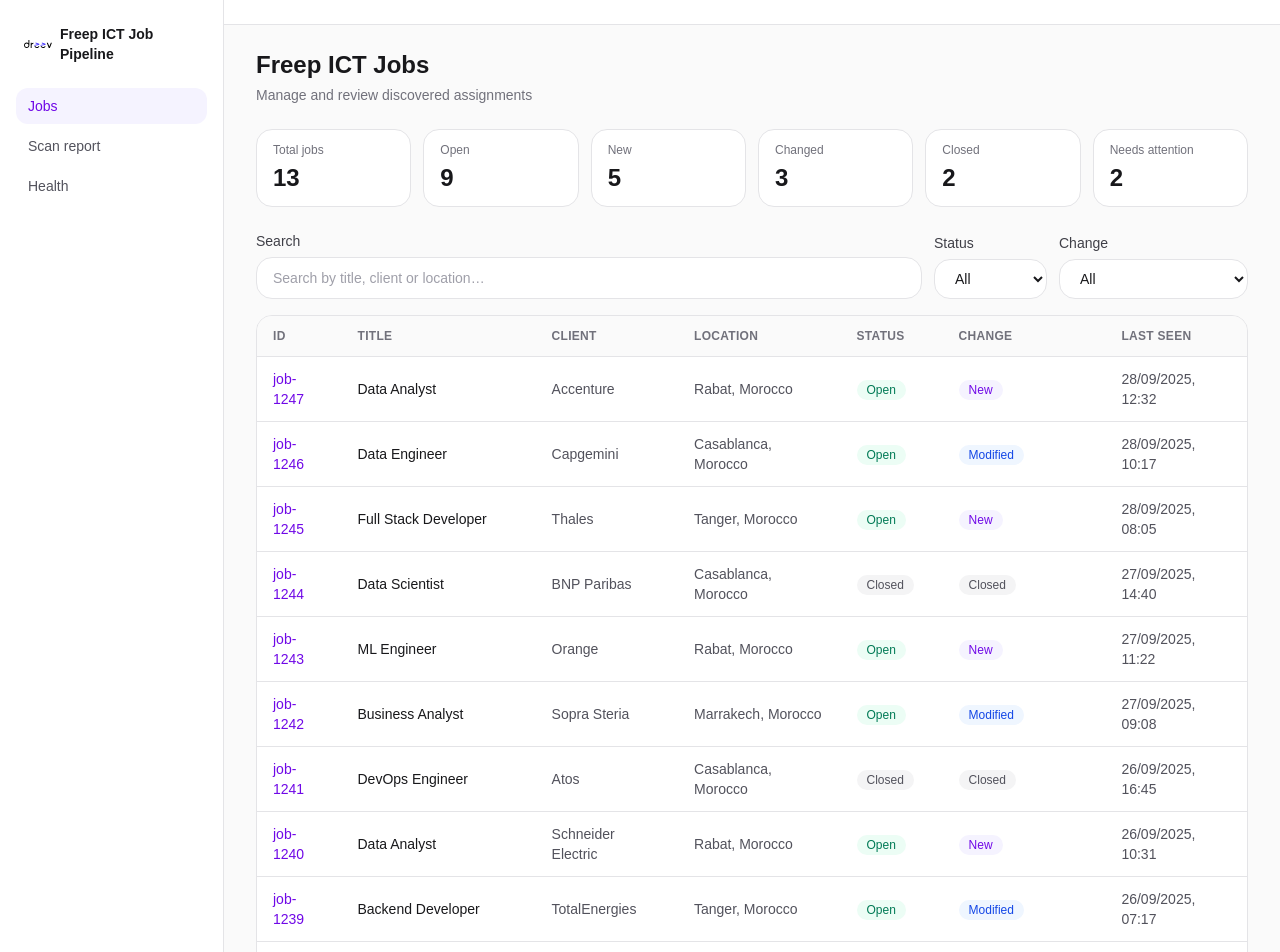
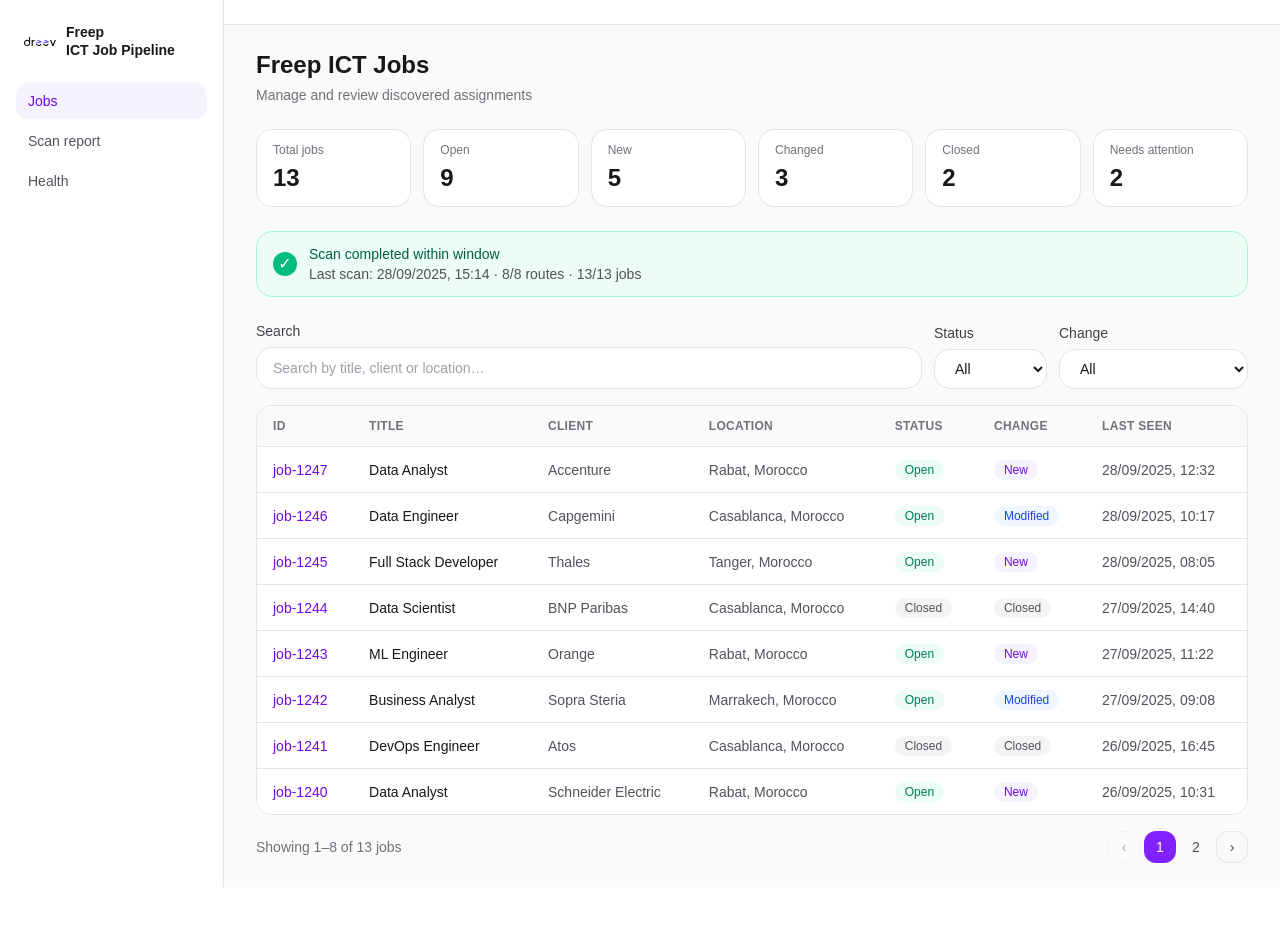
Before and after one commit to zakariaeyahya/freep-ict-job-pipeline, a Next.js app in the folder freep-ict-job-pipeline/: page /jobs in a window 1280 px wide. Shown: the top 952 px of the page. After the commit the page ends 887 px from the top, so only its background shows below. Built offline with nearby package versions, Linux system fonts and the light colour scheme.

Commit message:
feat: add pagination to jobs table and implement scan status banner component

```diff
--- a/freep-ict-job-pipeline/src/app/(app)/jobs/page.tsx
+++ b/freep-ict-job-pipeline/src/app/(app)/jobs/page.tsx
@@ -1,6 +1,7 @@
 import { getJobs } from "@/lib/mock/jobs";
 import { JobsSummary } from "@/components/jobs/jobs-summary";
 import { JobsTable } from "@/components/jobs/jobs-table";
+import { ScanStatusBanner } from "@/components/jobs/scan-status-banner";
 
 export default function JobsPage() {
   const jobs = getJobs();
@@ -15,6 +16,7 @@
       </div>
 
       <JobsSummary jobs={jobs} />
+      <ScanStatusBanner />
       <JobsTable jobs={jobs} />
     </div>
   );
--- a/freep-ict-job-pipeline/src/components/jobs/jobs-table.tsx
+++ b/freep-ict-job-pipeline/src/components/jobs/jobs-table.tsx
@@ -24,10 +24,13 @@
   { value: "uncertain", label: "Uncertain" },
 ];
 
+const PAGE_SIZE = 8;
+
 export function JobsTable({ jobs }: { jobs: JobRecord[] }) {
   const [search, setSearch] = useState("");
   const [status, setStatus] = useState<JobStatus | "all">("all");
   const [changeType, setChangeType] = useState<ChangeType | "all">("all");
+  const [page, setPage] = useState(1);
 
   const filtered = useMemo(() => {
     const query = search.trim().toLowerCase();
@@ -51,6 +54,17 @@
     });
   }, [jobs, search, status, changeType]);
 
+  const pageCount = Math.max(1, Math.ceil(filtered.length / PAGE_SIZE));
+  const currentPage = Math.min(page, pageCount);
+  const paginated = filtered.slice((currentPage - 1) * PAGE_SIZE, currentPage * PAGE_SIZE);
+
+  function updateFilter<T>(setter: (value: T) => void) {
+    return (value: T) => {
+      setter(value);
+      setPage(1);
+    };
+  }
+
   return (
     <div className="flex flex-col gap-4">
       <div className="flex flex-col gap-3 sm:flex-row sm:items-end">
@@ -63,7 +77,7 @@
             type="search"
             placeholder="Search by title, client or location…"
             value={search}
-            onChange={(event) => setSearch(event.target.value)}
+            onChange={(event) => updateFilter(setSearch)(event.target.value)}
             className="rounded-2xl border border-zinc-200 bg-white px-4 py-2.5 text-sm text-zinc-900 outline-none placeholder:text-zinc-400 focus-visible:border-violet-500 focus-visible:ring-2 focus-visible:ring-violet-500/30 dark:border-zinc-700 dark:bg-zinc-900 dark:text-zinc-50"
           />
         </div>
@@ -75,7 +89,7 @@
           <select
             id="job-status"
             value={status}
-            onChange={(event) => setStatus(event.target.value as JobStatus | "all")}
+            onChange={(event) => updateFilter(setStatus)(event.target.value as JobStatus | "all")}
             className="rounded-2xl border border-zinc-200 bg-white px-4 py-2.5 text-sm text-zinc-900 outline-none focus-visible:border-violet-500 focus-visible:ring-2 focus-visible:ring-violet-500/30 dark:border-zinc-700 dark:bg-zinc-900 dark:text-zinc-50"
           >
             {STATUS_OPTIONS.map((option) => (
@@ -93,7 +107,7 @@
           <select
             id="job-change"
             value={changeType}
-            onChange={(event) => setChangeType(event.target.value as ChangeType | "all")}
+            onChange={(event) => updateFilter(setChangeType)(event.target.value as ChangeType | "all")}
             className="rounded-2xl border border-zinc-200 bg-white px-4 py-2.5 text-sm text-zinc-900 outline-none focus-visible:border-violet-500 focus-visible:ring-2 focus-visible:ring-violet-500/30 dark:border-zinc-700 dark:bg-zinc-900 dark:text-zinc-50"
           >
             {CHANGE_OPTIONS.map((option) => (
@@ -133,7 +147,7 @@
             </tr>
           </thead>
           <tbody className="divide-y divide-zinc-200 bg-white dark:divide-zinc-800 dark:bg-zinc-900">
-            {filtered.map((job) => (
+            {paginated.map((job) => (
               <tr key={job.identity.internal_job_id} className="hover:bg-zinc-50 dark:hover:bg-zinc-800/60">
                 <td className="px-4 py-3 text-sm">
                   <Link
@@ -173,9 +187,53 @@
         </table>
       </div>
 
-      <p className="text-sm text-zinc-500 dark:text-zinc-400">
-        Showing {filtered.length} of {jobs.length} jobs
-      </p>
+      <div className="flex flex-col gap-3 sm:flex-row sm:items-center sm:justify-between">
+        <p className="text-sm text-zinc-500 dark:text-zinc-400">
+          Showing {paginated.length === 0 ? 0 : (currentPage - 1) * PAGE_SIZE + 1}
+          {"–"}
+          {(currentPage - 1) * PAGE_SIZE + paginated.length} of {filtered.length} jobs
+        </p>
+
+        {pageCount > 1 ? (
+          <nav aria-label="Jobs pagination" className="flex items-center gap-1">
+            <button
+              type="button"
+              onClick={() => setPage((p) => Math.max(1, p - 1))}
+              disabled={currentPage === 1}
+              aria-label="Previous page"
+              className="flex h-8 w-8 items-center justify-center rounded-xl border border-zinc-200 text-sm text-zinc-600 outline-none focus-visible:ring-2 focus-visible:ring-violet-500/30 disabled:cursor-not-allowed disabled:opacity-40 dark:border-zinc-700 dark:text-zinc-400"
+            >
+              ‹
+            </button>
+
+            {Array.from({ length: pageCount }, (_, i) => i + 1).map((pageNumber) => (
+              <button
+                key={pageNumber}
+                type="button"
+                onClick={() => setPage(pageNumber)}
+                aria-current={pageNumber === currentPage ? "page" : undefined}
+                className={
+                  pageNumber === currentPage
+                    ? "flex h-8 w-8 items-center justify-center rounded-xl bg-violet-600 text-sm font-medium text-white outline-none focus-visible:ring-2 focus-visible:ring-violet-600 focus-visible:ring-offset-2"
+                    : "flex h-8 w-8 items-center justify-center rounded-xl text-sm text-zinc-600 outline-none hover:bg-zinc-50 focus-visible:ring-2 focus-visible:ring-violet-500/30 dark:text-zinc-400 dark:hover:bg-zinc-800"
+                }
+              >
+                {pageNumber}
+              </button>
+            ))}
+
+            <button
+              type="button"
+              onClick={() => setPage((p) => Math.min(pageCount, p + 1))}
+              disabled={currentPage === pageCount}
+              aria-label="Next page"
+              className="flex h-8 w-8 items-center justify-center rounded-xl border border-zinc-200 text-sm text-zinc-600 outline-none focus-visible:ring-2 focus-visible:ring-violet-500/30 disabled:cursor-not-allowed disabled:opacity-40 dark:border-zinc-700 dark:text-zinc-400"
+            >
+              ›
+            </button>
+          </nav>
+        ) : null}
+      </div>
     </div>
   );
 }
--- /dev/null
+++ b/freep-ict-job-pipeline/src/components/jobs/scan-status-banner.tsx
@@ -0,0 +1,53 @@
+import { formatDateTime } from "@/lib/format";
+
+// Mirrors the mandatory scan banner from CLAUDE.md "Status vocabulary" and
+// §6.2 of the brief. Backed by mock data until /scans exists.
+const MOCK_SCAN = {
+  scan_status: "COMPLETE_WITHIN_SCAN_WINDOW" as const,
+  ended_at: "2025-09-28T17:14:00+02:00",
+  routes_total: 8,
+  routes_completed: 8,
+  jobs_processed: 13,
+  jobs_discovered: 13,
+};
+
+const INCOMPLETE_WARNING =
+  "FREEP SCAN INCOMPLETE. Not all known ICT source routes, discovered assignments or convergence checks could be processed reliably within the scan window. The scan report states what was observed and what could not be verified.";
+
+export function ScanStatusBanner() {
+  const isComplete = MOCK_SCAN.scan_status === "COMPLETE_WITHIN_SCAN_WINDOW";
+
+  return (
+    <div
+      className={
+        isComplete
+          ? "flex items-center gap-3 rounded-2xl border border-emerald-200 bg-emerald-50 px-4 py-3 dark:border-emerald-500/30 dark:bg-emerald-500/10"
+          : "flex items-center gap-3 rounded-2xl border border-amber-200 bg-amber-50 px-4 py-3 dark:border-amber-500/30 dark:bg-amber-500/10"
+      }
+      role="status"
+    >
+      <span
+        aria-hidden="true"
+        className={
+          isComplete
+            ? "flex h-6 w-6 shrink-0 items-center justify-center rounded-full bg-emerald-500 text-white"
+            : "flex h-6 w-6 shrink-0 items-center justify-center rounded-full bg-amber-500 text-white"
+        }
+      >
+        {isComplete ? "✓" : "!"}
+      </span>
+      <div className="text-sm">
+        <p className={isComplete ? "font-medium text-emerald-800 dark:text-emerald-300" : "font-medium text-amber-800 dark:text-amber-300"}>
+          {isComplete ? "Scan completed within window" : "Scan incomplete"}
+        </p>
+        <p className="text-zinc-600 dark:text-zinc-400">
+          Last scan: {formatDateTime(MOCK_SCAN.ended_at)} · {MOCK_SCAN.routes_completed}/{MOCK_SCAN.routes_total}{" "}
+          routes · {MOCK_SCAN.jobs_processed}/{MOCK_SCAN.jobs_discovered} jobs
+        </p>
+        {!isComplete ? (
+          <p className="mt-1 font-medium text-amber-800 dark:text-amber-300">{INCOMPLETE_WARNING}</p>
+        ) : null}
+      </div>
+    </div>
+  );
+}
--- a/freep-ict-job-pipeline/src/components/layout/app-sidebar.tsx
+++ b/freep-ict-job-pipeline/src/components/layout/app-sidebar.tsx
@@ -18,10 +18,12 @@
       aria-label="Main navigation"
       className="flex w-56 shrink-0 flex-col gap-6 border-r border-zinc-200 bg-white px-4 py-6 dark:border-zinc-800 dark:bg-zinc-900"
     >
-      <Link href="/jobs" className="flex items-center gap-2 px-2">
-        <Image src="/donker-logo.svg" alt="" width={28} height={28} aria-hidden="true" />
-        <span className="text-sm font-semibold text-zinc-900 dark:text-zinc-50">
-          Freep ICT Job Pipeline
+      <Link href="/jobs" className="flex items-center gap-2.5 px-2">
+        <Image src="/donker-logo.svg" alt="" width={32} height={32} aria-hidden="true" />
+        <span className="text-sm leading-tight font-semibold text-zinc-900 dark:text-zinc-50">
+          Freep
+          <br />
+          ICT Job Pipeline
         </span>
       </Link>
 
```
Also changed, not shown: freep-ict-job-pipeline/src/components/layout/app-topbar.tsx (+44 -5 lines).
